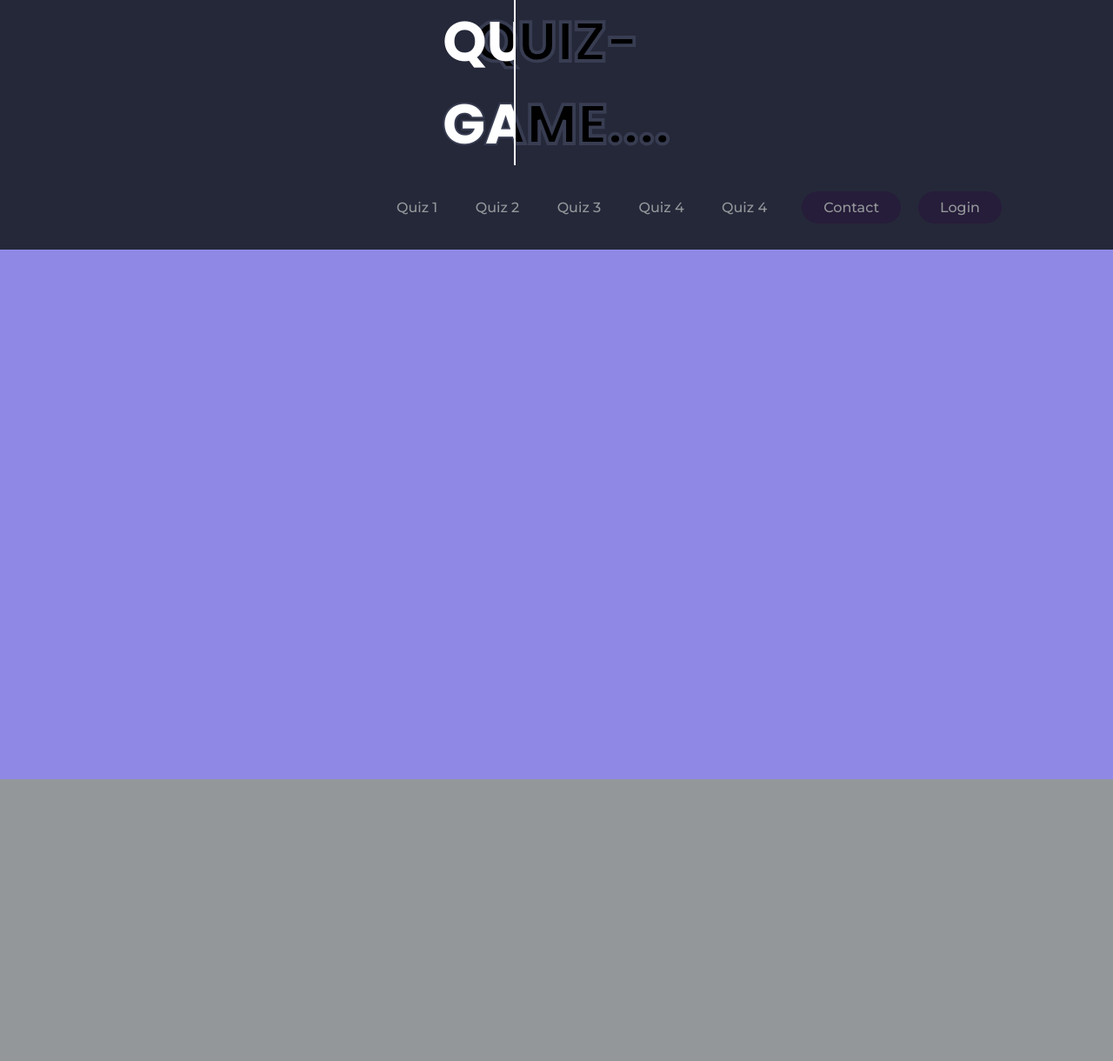
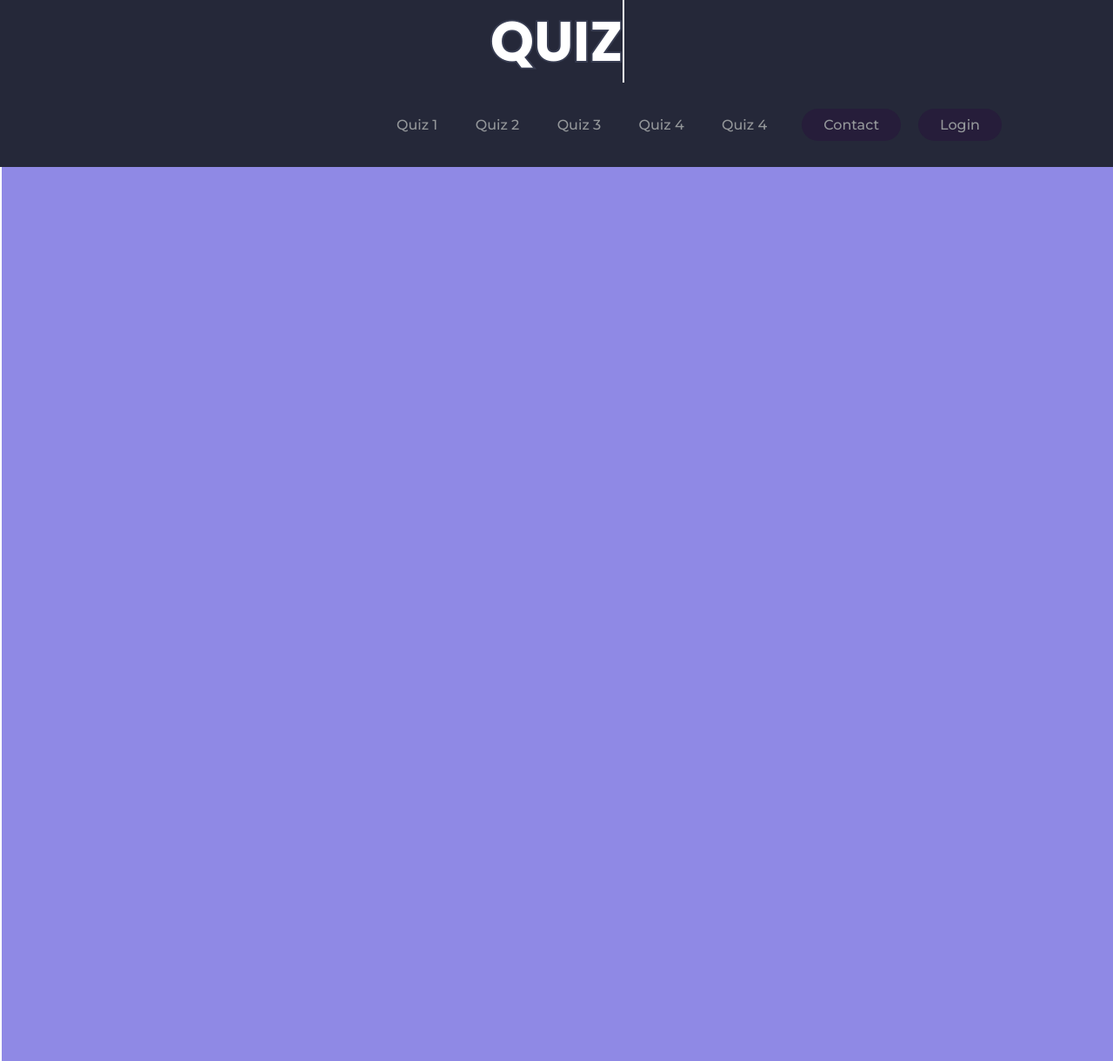
Before and after one commit to janBodenmann/Mitt-Projekt-Quiz, a PHP site: page /html/index.html in a window 1280 px wide. Shown: the top 1220 px of the page at 87% size. Run offline with PHP 8.4, Linux system fonts and the light colour scheme.

Commit message:
Titel finished

```diff
--- a/css/style.css
+++ b/css/style.css
@@ -17,7 +17,7 @@
 
 
 
-h1 {
+h1, h2, h3 {
     position: relative;
     font-size: 14vw;
     color: #252839;
@@ -37,9 +37,38 @@
     -webkit-text-stroke: 0vw white;
     border-right: 2px solid white;
     overflow: hidden;
-    animation: animate 30s linear normal;
+    animation: animate 6s linear normal;
     word-break: keep-all;
 }
+h2::before {
+    content: attr(data-text_contact);
+    position: absolute;
+    top: 0;
+    left: 0%;
+    width: 100%;
+    height: 100%;
+    color: white;
+    -webkit-text-stroke: 0vw white;
+    border-right: 2px solid white;
+    overflow: hidden;
+    animation: animate 6s linear normal;
+    word-break: keep-all;
+}
+h3::before {
+    content: attr(data-text_Login);
+    position: absolute;
+    top: 0;
+    left: 0%;
+    width: 100%;
+    height: 100%;
+    color: white;
+    -webkit-text-stroke: 0vw white;
+    border-right: 2px solid white;
+    overflow: hidden;
+    animation: animate 6s linear normal;
+    word-break: keep-all;
+}
+
 
 @keyframes animate {
 
@@ -59,15 +88,6 @@
 
 
 
-
-
-
-
-
-
-
-
-
 * {
     box-sizing: border-box;
     margin: 0;
@@ -76,7 +96,7 @@
 }
 
 
-h1 {
+h1, h2, h3 {
     color: black;
     font-size: 400%;
 }
--- a/html/Quiz1.html
+++ b/html/Quiz1.html
@@ -7,7 +7,7 @@
     <meta name="viewport" content="width=device-width, initial-scale=1.0">
     <title>Erstes Spiel</title>
     <script src="../script1.js"></script>
-    <link rel="stylesheet" href="../css/style.css">
+
 </head>
 <style>
     .bg-1 {
@@ -38,7 +38,7 @@
             <p id="message">Klick auf das Button um deine Antwort abzusenden.</p>
 
             <a href="Quiz2.html">Nächstes Spiel</a>
-        </h3>
+
     </div> </center>
 
     <script src="script1.js"></script>
--- a/html/Quiz2.html
+++ b/html/Quiz2.html
@@ -5,6 +5,7 @@
     <meta http-equiv="X-UA-Compatible" content="IE=edge">
     <meta name="viewport" content="width=device-width, initial-scale=1.0">
     <title>Quiz2</title>
+    <link rel="stylesheet" href="../css/style.css">
 </head>
 <body>
 
--- a/html/Quiz3.html
+++ b/html/Quiz3.html
@@ -5,6 +5,7 @@
     <meta http-equiv="X-UA-Compatible" content="IE=edge">
     <meta name="viewport" content="width=device-width, initial-scale=1.0">
     <title>Quiz3</title>
+    <link rel="stylesheet" href="../css/style.css">
 </head>
 <body>
 
--- a/html/Quiz4.html
+++ b/html/Quiz4.html
@@ -5,6 +5,7 @@
     <meta http-equiv="X-UA-Compatible" content="IE=edge">
     <meta name="viewport" content="width=device-width, initial-scale=1.0">
     <title>Quiz4</title>
+    <link rel="stylesheet" href="../css/style.css">
 </head>
 <body>
 
--- a/html/Quiz5.html
+++ b/html/Quiz5.html
@@ -5,6 +5,7 @@
     <meta http-equiv="X-UA-Compatible" content="IE=edge">
     <meta name="viewport" content="width=device-width, initial-scale=1.0">
     <title>Quiz5</title>
+    <link rel="stylesheet" href="../css/style.css">
 </head>
 <body>
 
--- a/html/contact.html
+++ b/html/contact.html
@@ -5,9 +5,10 @@
     <meta http-equiv="X-UA-Compatible" content="IE=edge">
     <meta name="viewport" content="width=device-width, initial-scale=1.0">
     <title>Contact</title>
-</head>
+    <link rel="stylesheet" href="../css/style.css">
+  </head>
 <body>
-  <center> <h1> Contact</h1> </center>
+  <center> <h2 data-text_contact = "Contact"> Contact</h2> </center>
 
 
 
--- a/html/index.html
+++ b/html/index.html
@@ -12,7 +12,7 @@
     <script src="../script1.js"></script>
 
     <center>
-        <h1 data-text="Quiz-Game...."> Quiz-Game....</h1>
+        <h1 data-text="Quiz"> Quiz</h1>
     </center>
     <style>
         .bg-1 {
```
Also changed, not shown: html/login.html (+4 -3 lines).
